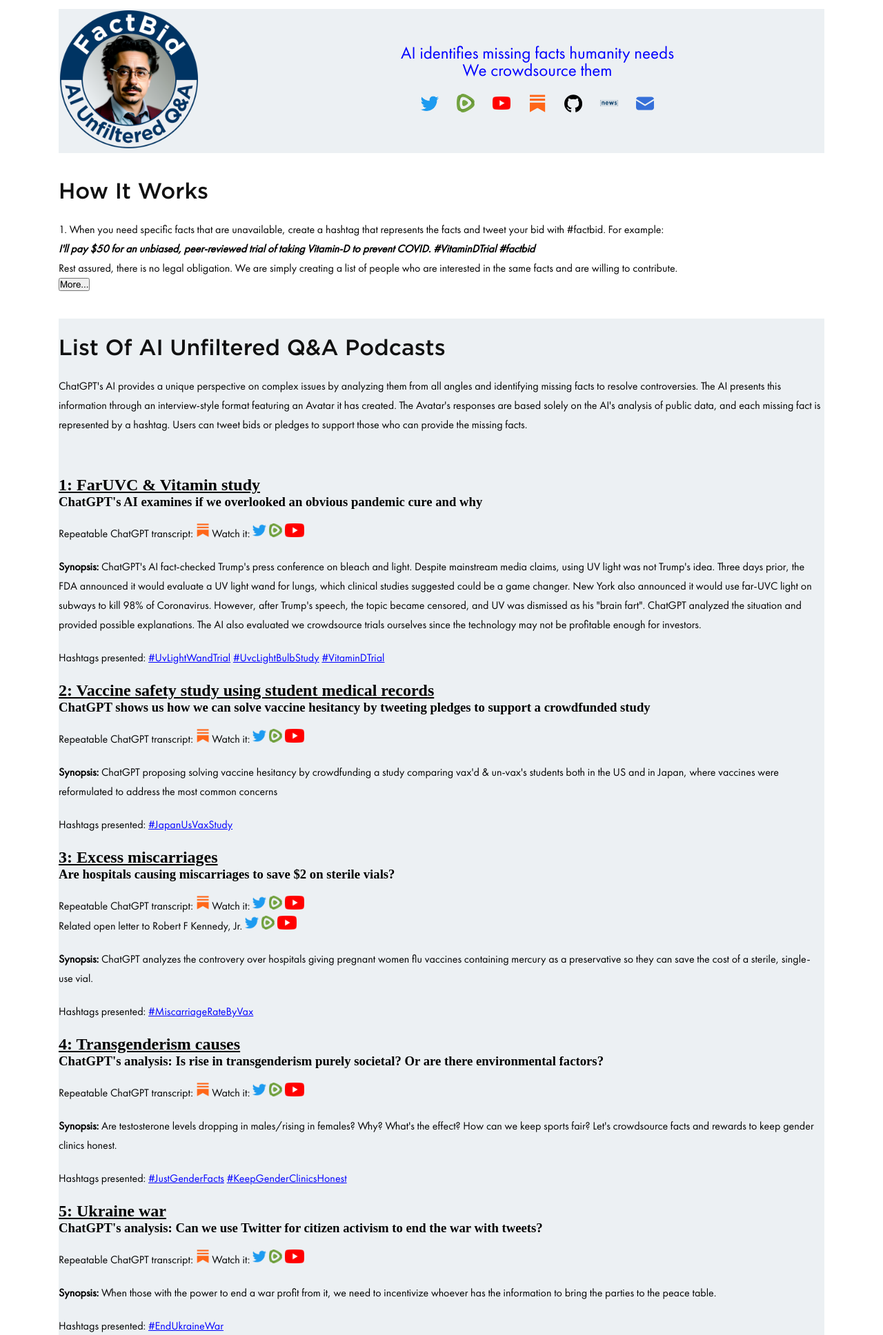
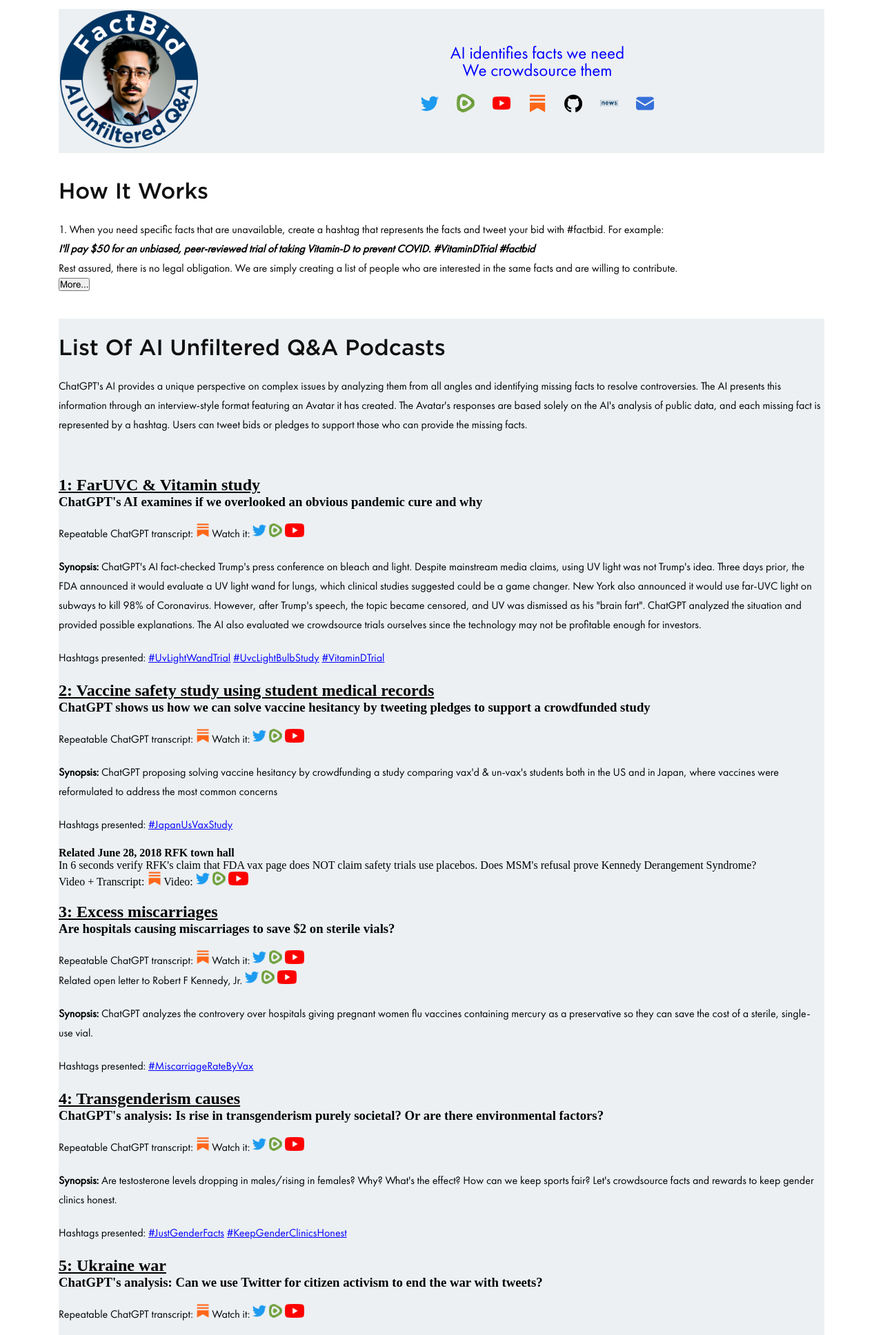
Before and after one commit to aaronfactbid/factbid2, a PHP site: page / in a window 1280 px wide. Shown: the top 1936 px of the page at 69% size. Run offline with PHP 8.4, Linux system fonts and the light colour scheme; data that the repository does not hold is empty.

Commit message:
episode 2a
Kennedy Derangement Syndrome

```diff
--- a/header.php
+++ b/header.php
@@ -80,7 +80,7 @@ console.log($("#more-content").is(":visible"));
 						</td>
 						<td style="text-align:center; font-size: 0; line-height: 0; width:75%">
 							<div style="display: inline-block; max-width: 100%; font-size: 25px; line-height: 1; vertical-align: top;" class="wrapper_logo">
-								AI identifies missing facts humanity needs<br>
+								AI identifies facts we need<br>
 								We crowdsource them
 							</div>
 							<br>
--- a/index.php
+++ b/index.php
@@ -79,6 +79,16 @@
 		ChatGPT proposing solving vaccine hesitancy by crowdfunding a study comparing vax'd & un-vax's students both in the US and in Japan, where vaccines were reformulated to address the most common concerns
 		</p>
 		<p>Hashtags presented: <a href="/JapanUsVaxStudy">#JapanUsVaxStudy</a></p>
+		<br>
+		<b>Related June 28, 2018 RFK town hall</b></u>
+		<br>
+		In 6 seconds verify RFK's claim that FDA vax page does NOT claim safety trials use placebos.  Does MSM's refusal prove Kennedy Derangement Syndrome?
+		<br>
+		Video + Transcript: <a href="https://factbid.substack.com/p/2a-vanityfair-kennedy-derangement-syndrome"><img class="thumbnail-link" src="<?php echo $site_url ; ?>/images/SubStack.png"></a>
+		Video:
+		<a href="https://twitter.com/factbid/status/1675507902377783296"><img class="thumbnail-link" src="<?php echo $site_url ; ?>/images/Twitter.png"></a>
+		<a href="https://rumble.com/v2xmbkc-in-6-seconds-verify-rfks-claim-that-fda-vax-page-does-not-claim-safety-tria.html"><img class="thumbnail-link" src="<?php echo $site_url ; ?>/images/rumble.png"></a>
+		<a href="https://youtu.be/SGAVlKs8eVk"><img class="thumbnail-link" src="<?php echo $site_url ; ?>/images/youtube.png"></a>
 		</p>
 		<h2><u>3: Excess miscarriages</u></h2>
 		<h3>Are hospitals causing miscarriages to save $2 on sterile vials?</h3>
```
